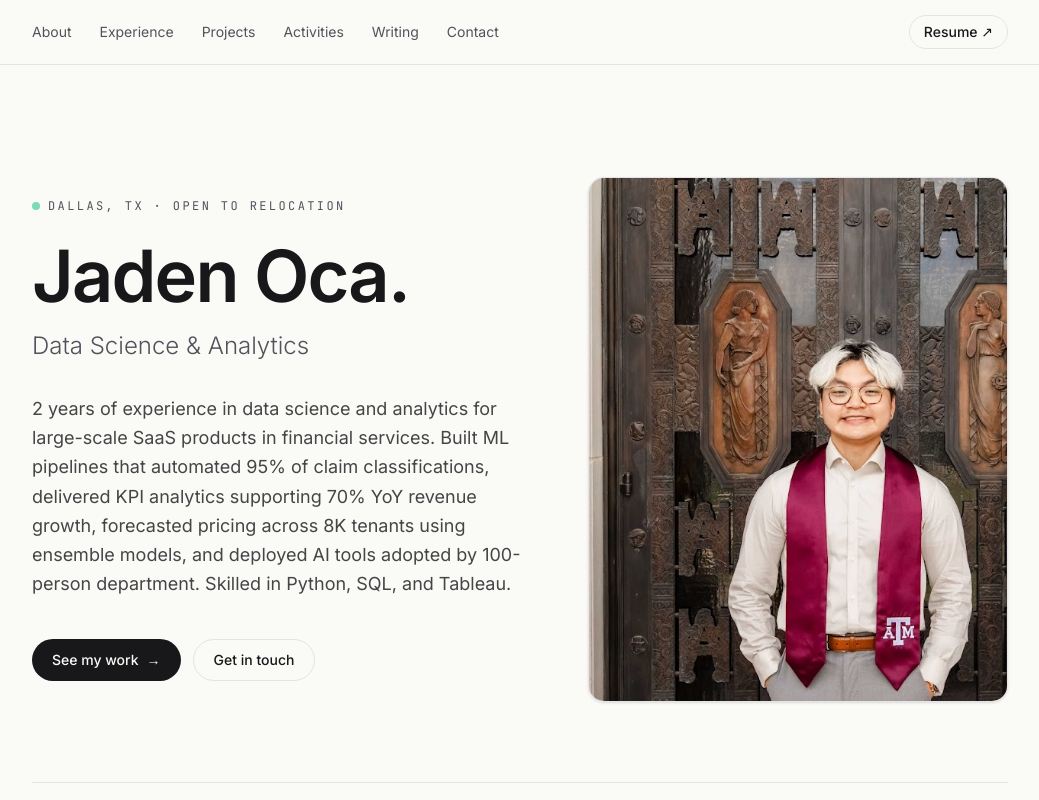
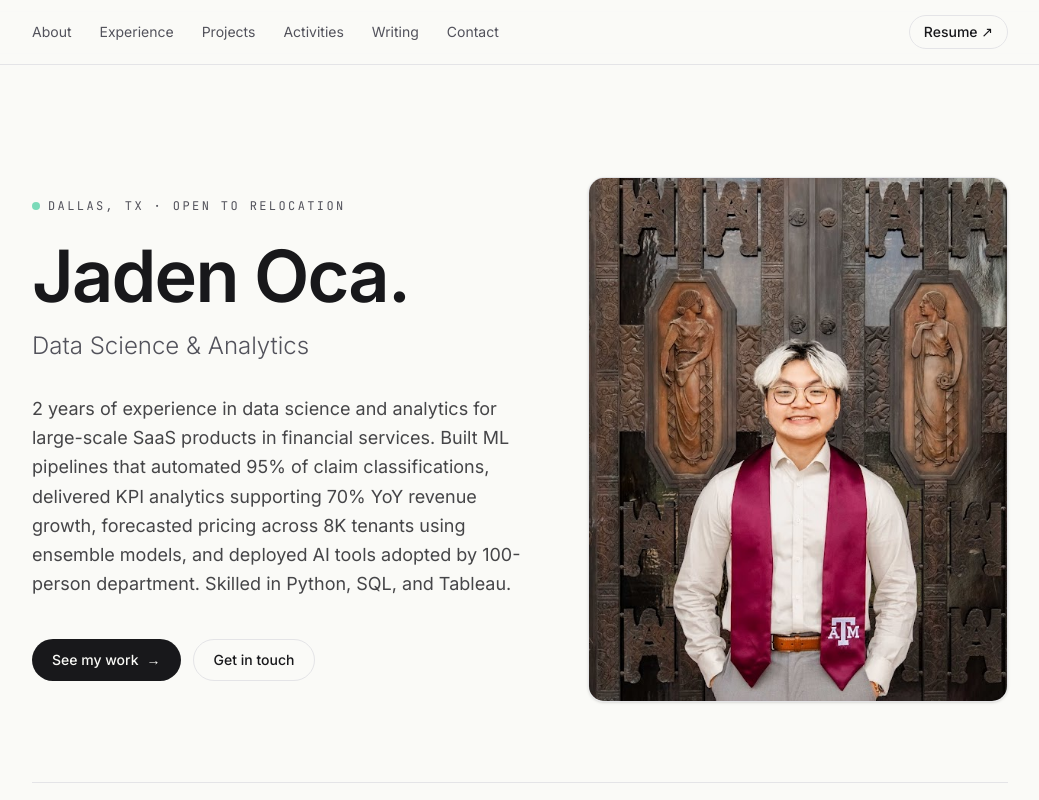
Before and after one commit to jjadenoca/portfoliowebsite, a Next.js app: page / in a window 1280 px wide. Shown: the top 800 px of the page, without its empty margins (120-1159 px from the left). Built offline with nearby package versions, Linux system fonts and the light colour scheme; no server answers.

Commit message:
describe what you changed

```diff
--- a/src/components/Hero.tsx
+++ b/src/components/Hero.tsx
@@ -48,7 +48,7 @@ export default function Hero() {
               priority
               sizes="(max-width: 768px) 320px, 420px"
               className="object-cover"
-              style={{ objectPosition: "30% center" }}
+              style={{ objectPosition: "45% center" }}
             />
           </div>
         </div>
```
